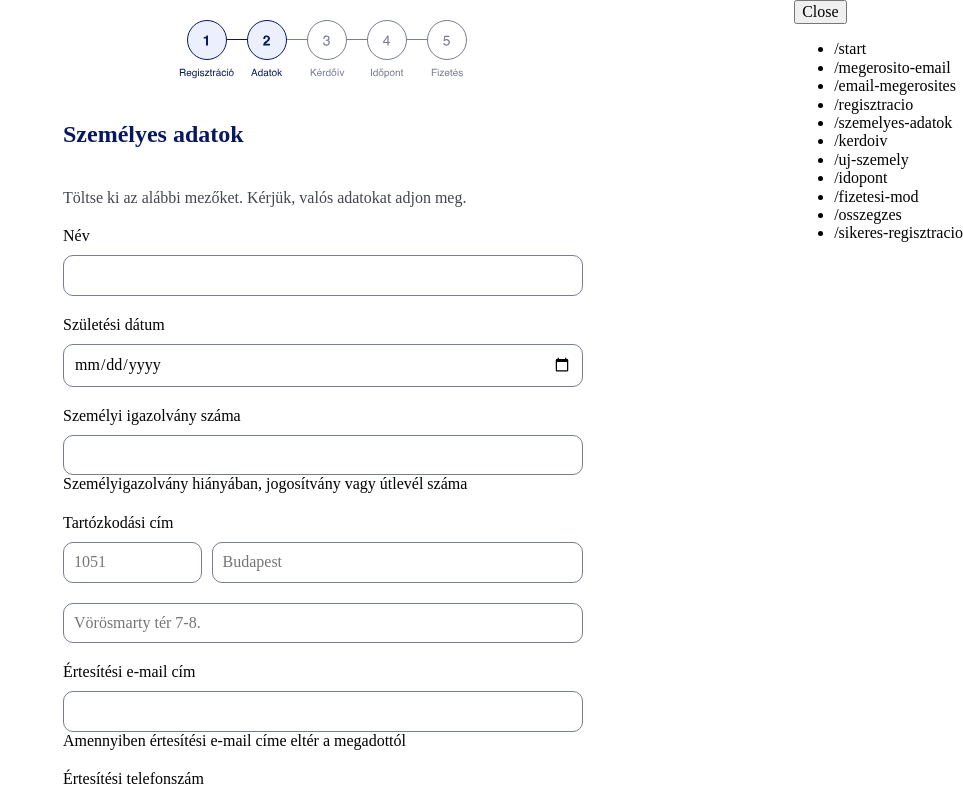
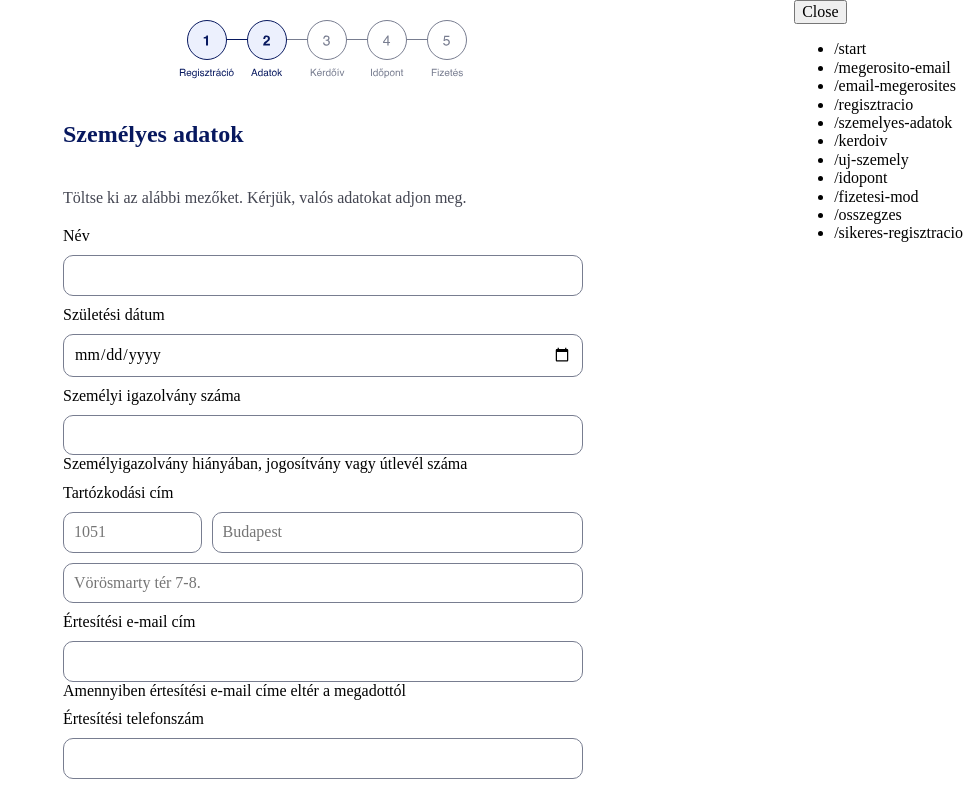
Before and after one commit to rollethu/noe, a React (Create React App) app in the folder code/frontend/: page /szemelyes-adatok in a window 1280 px wide. Shown: the top 788 px of the page, without its empty margins (317-1280 px from the left). Built offline with nearby package versions, Linux system fonts and the light colour scheme; a web font is replaced by a local one.

Commit message:
Reduce field spacings

```diff
--- a/code/frontend/src/styles/sass/ui.sass
+++ b/code/frontend/src/styles/sass/ui.sass
@@ -30,7 +30,7 @@
     align-items: center
 
 .InputGroup
-    margin-bottom: $large-space-size
+    margin-bottom: $space-size
     width: 100%
 
 .Label
--- a/code/frontend/src/styles/styles.css
+++ b/code/frontend/src/styles/styles.css
@@ -30,7 +30,7 @@
   align-items: center; }
 
 .InputGroup {
-  margin-bottom: 20px;
+  margin-bottom: 10px;
   width: 100%; }
 
 .Label {
```
